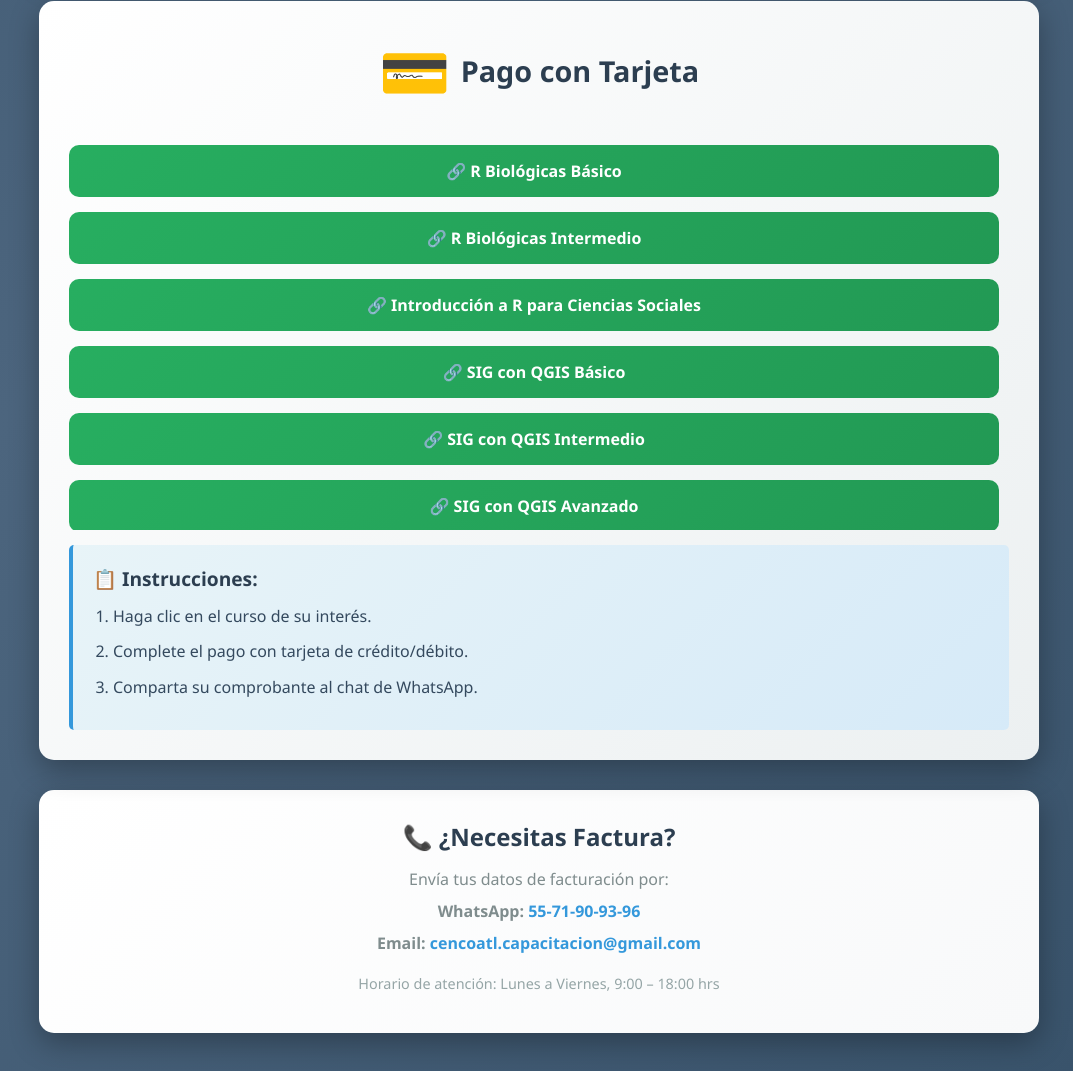
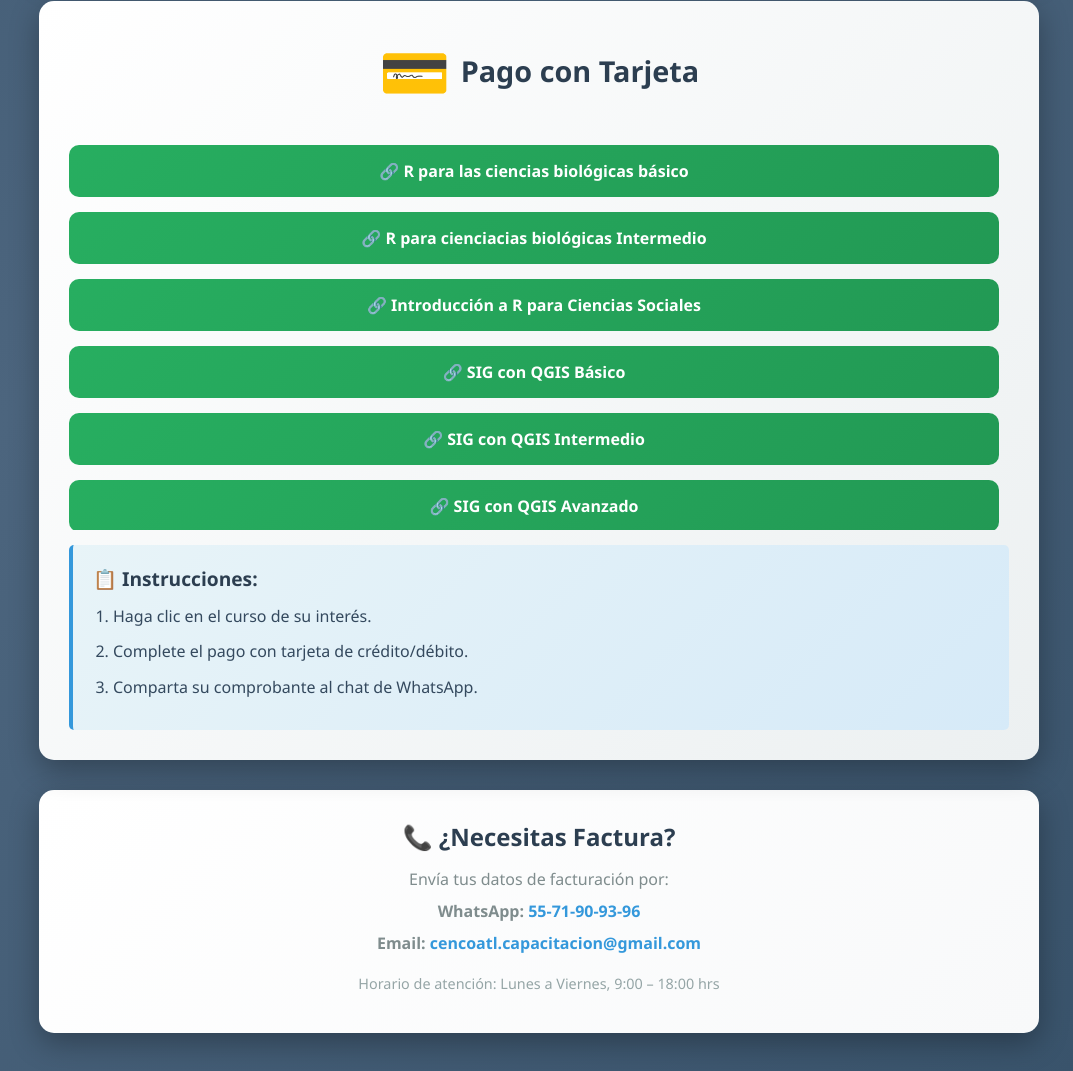
Before and after one commit to AlbertoCat/Temarios, a plain HTML site: page pago.html in a window 1280 px wide. Shown: the part 1302-2373 px from the top of the page, without its empty margins (101-1174 px from the left). Drawn offline with Linux system fonts and the light colour scheme.

Commit message:
Update pago.html

```diff
--- a/pago.html
+++ b/pago.html
@@ -222,8 +222,8 @@
         <h2><span class="payment-icon">💳</span> Pago con Tarjeta</h2>
 
         <div class="payment-links-container">
-          <a href="https://mpago.la/2J4mnxq" class="payment-link" target="_blank">🔗 R Biológicas Básico</a>
-          <a href="https://mpago.la/1FVju4i" class="payment-link" target="_blank">🔗 R Biológicas Intermedio</a>
+          <a href="https://mpago.la/2J4mnxq" class="payment-link" target="_blank">🔗 R para las ciencias biológicas básico</a>
+          <a href="https://mpago.la/1FVju4i" class="payment-link" target="_blank">🔗 R para cienciacias biológicas Intermedio</a>
           <a href="https://mpago.la/33dbPCw" class="payment-link" target="_blank">🔗 Introducción a R para Ciencias Sociales</a>
           <a href="https://mpago.la/2ZNk5jM" class="payment-link" target="_blank">🔗 SIG con QGIS Básico</a>
           <a href="https://mpago.la/2MGcTF7" class="payment-link" target="_blank">🔗 SIG con QGIS Intermedio</a>
@@ -238,7 +238,7 @@
           <a href="https://mpago.la/13P2vV1" class="payment-link" target="_blank">🔗 Monitoreo Ambiental con Google Earth Engine</a>
           <a href="https://mpago.la/1qduciH" class="payment-link" target="_blank">🔗 Biopython</a>
           <a href="https://mpago.la/2QrThBb" class="payment-link" target="_blank">🔗 Conteo de vegetación con IA</a>
-          <a href="https://mpago.la/2zfHqt4" class="payment-link" target="_blank">🔗 Técnicas de Monitoreo y Análisis de Mamíferos</a>
+          <a href="https://mpago.la/2zfHqt4" class="payment-link" target="_blank">🔗 Técnicas de Monitoreo y Análisis de datos de mamíferos</a>
           <a href="https://mpago.la/1PiBZNM" class="payment-link" target="_blank">🔗 Análisis de Datos de Herpetofauna</a>
           <a href="https://mpago.la/1rdBb1w" class="payment-link" target="_blank">🔗 Identificación de Serpientes Venenosas</a>
         </div>
```
